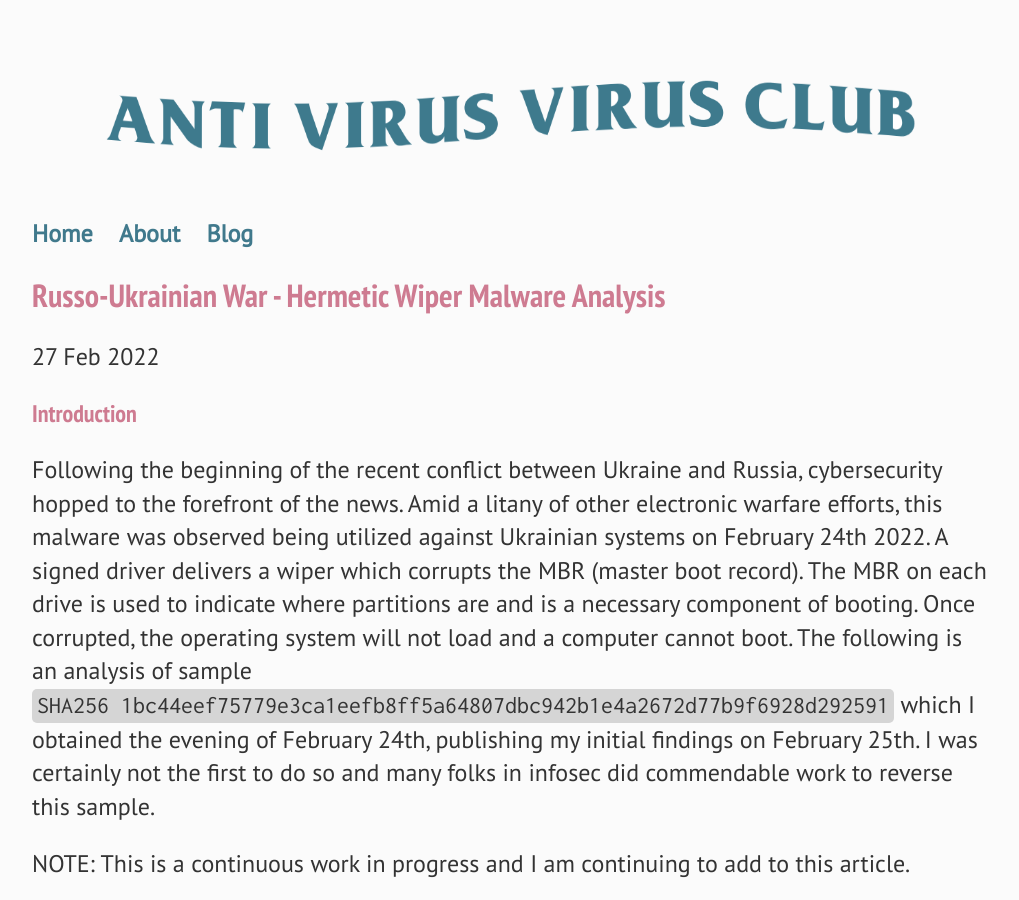
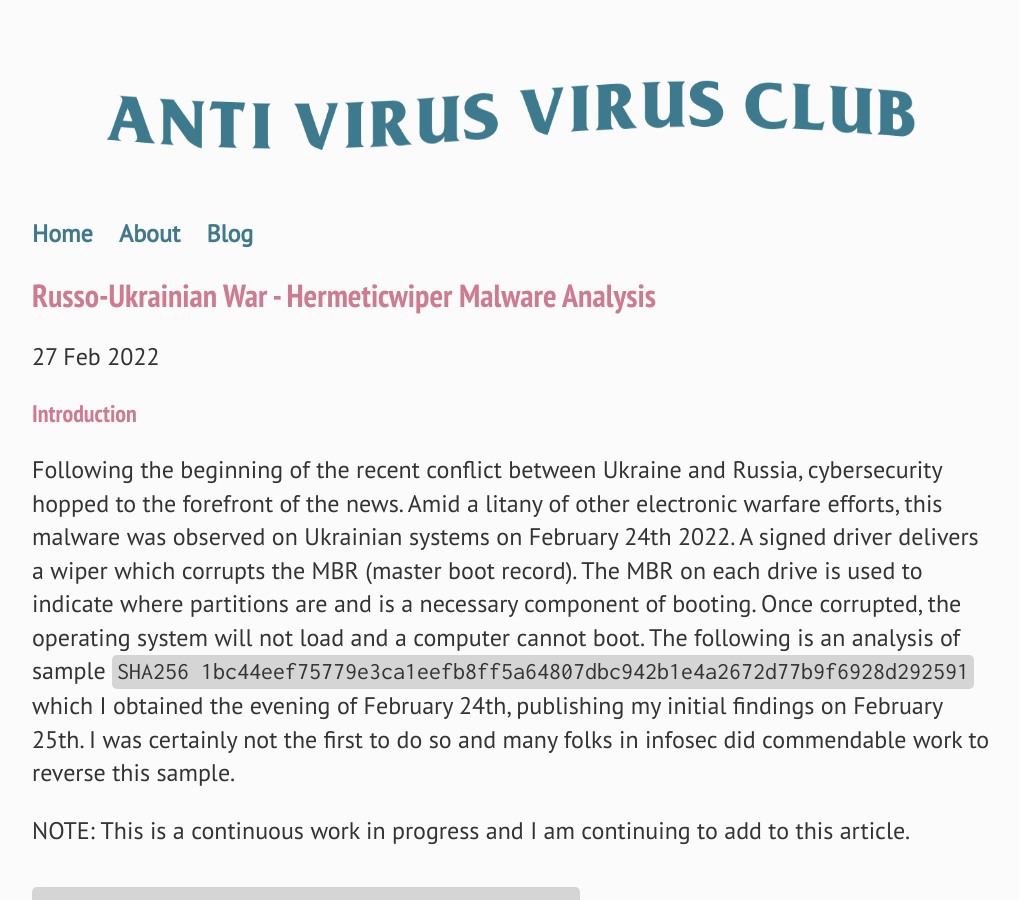
Before and after one commit to mmssr/mmssr.github.io, a Jekyll site: the page built from _posts/2022-02-27-Russo-Ukrainian War - Hermetic Wiper Malware Analysis.md, in a window 1280 px wide and 900 px high. Shown: the whole window, without its empty margins (128-1147 px from the left). Built offline with Jekyll 4.4.1, drawn with Linux system fonts in a browser that asks for light colours.

Commit message:
Update 2022-02-27-Russo-Ukrainian War - Hermetic Wiper Malware Analysis.md

````diff
--- a/_posts/2022-02-27-Russo-Ukrainian War - Hermetic Wiper Malware Analysis.md
+++ b/_posts/2022-02-27-Russo-Ukrainian War - Hermetic Wiper Malware Analysis.md
@@ -1,11 +1,11 @@
 ---
 layout: post
-title: "Russo-Ukrainian War - Hermetic Wiper Malware Analysis"
+title: "Russo-Ukrainian War - Hermeticwiper Malware Analysis"
 date: 2022-02-27
 ---
 
 <h2>Introduction</h2>
-Following the beginning of the recent conflict between Ukraine and Russia, cybersecurity hopped to the forefront of the news. Amid a litany of other electronic warfare efforts, this malware was observed being utilized against Ukrainian systems on February 24th 2022. A signed driver delivers a wiper which corrupts the MBR (master boot record). The MBR on each drive is used to indicate where partitions are and is a necessary component of booting. Once corrupted, the operating system will not load and a computer cannot boot. The following is an analysis of sample ```SHA256 1bc44eef75779e3ca1eefb8ff5a64807dbc942b1e4a2672d77b9f6928d292591``` which I obtained the evening of February 24th, publishing my initial findings on February 25th. I was certainly not the first to do so and many folks in infosec did commendable work to reverse this sample.
+Following the beginning of the recent conflict between Ukraine and Russia, cybersecurity hopped to the forefront of the news. Amid a litany of other electronic warfare efforts, this malware was observed on Ukrainian systems on February 24th 2022. A signed driver delivers a wiper which corrupts the MBR (master boot record). The MBR on each drive is used to indicate where partitions are and is a necessary component of booting. Once corrupted, the operating system will not load and a computer cannot boot. The following is an analysis of sample ```SHA256 1bc44eef75779e3ca1eefb8ff5a64807dbc942b1e4a2672d77b9f6928d292591``` which I obtained the evening of February 24th, publishing my initial findings on February 25th. I was certainly not the first to do so and many folks in infosec did commendable work to reverse this sample.
 
 NOTE: This is a continuous work in progress and I am continuing to add to this article.
 ```
````
